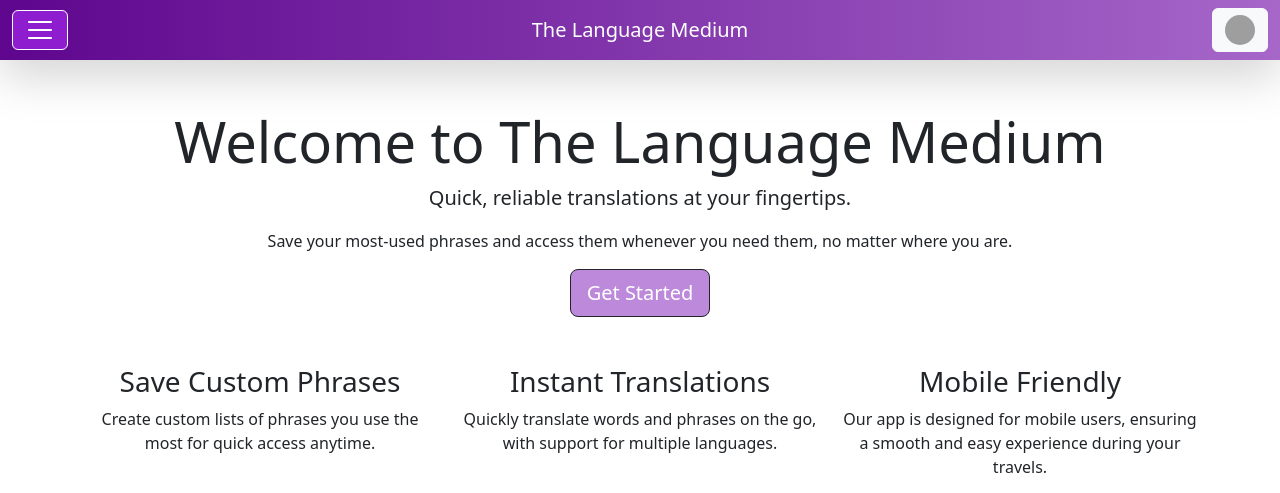
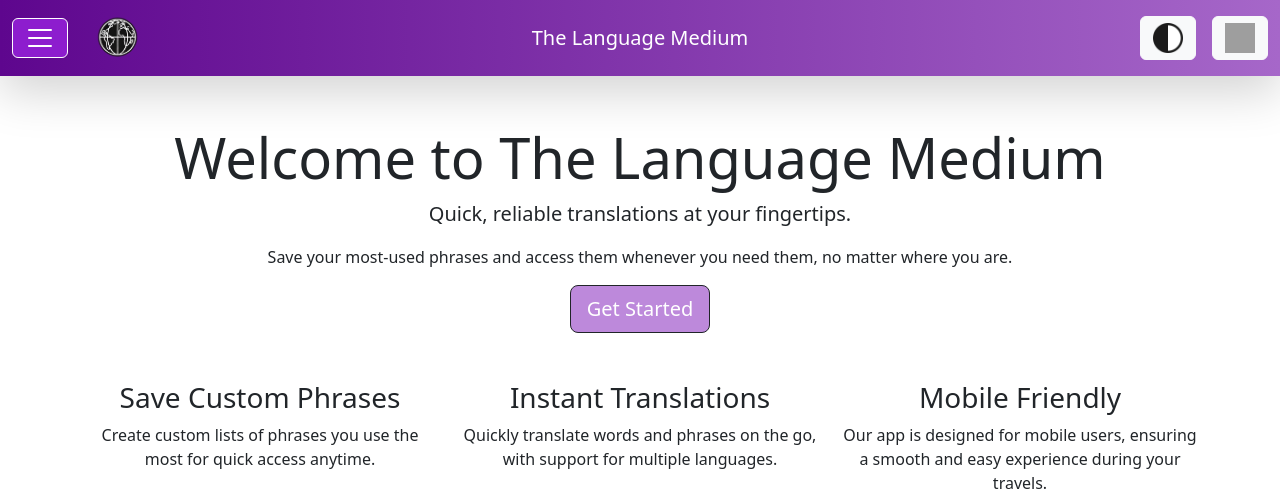
Before and after one commit to UCCS-CS4300-5300/Group4-fall2024, a Django app: page / in a window 1280 px wide. Shown: the top 493 px of the page. Run offline with Django 4.2, Linux system fonts and the light colour scheme; grey boxes are pictures that could not be loaded.

Commit message:
Added Logo + Darkmode

```diff
--- a/tlm/tlm/settings.py
+++ b/tlm/tlm/settings.py
@@ -128,6 +128,10 @@ USE_TZ = True
 
 STATIC_URL = 'static/'
 
+STATICFILES_DIRS = [
+    os.path.join(BASE_DIR, 'tlm_app/static')
+]
+
 # Default primary key field type
 # https://docs.djangoproject.com/en/4.2/ref/settings/#default-auto-field
 
--- a/tlm/tlm_app/static/styles/styles.css
+++ b/tlm/tlm_app/static/styles/styles.css
@@ -94,3 +94,47 @@
     background-color: #8d1dce;
     color: white;
 }
+
+/* Styling for logo */
+.logo-image {
+    width: 60px;
+    height: auto;
+    padding: 0;
+    margin: 0 20px;
+    display: inline-block;
+}
+
+/* Dark mode for main page */
+.dark-mode {
+    background-color: #121212;
+    color: #f1f1f1;
+}
+
+/* Dark mode for NAV bar*/
+.dark-mode .navbar-custom {
+    background: linear-gradient(to right, #181818, #3d3d3d);
+}
+
+
+/* Dark mode for hamburger menu*/
+.dark-mode .navbar-toggler {
+    background-color: #313131;
+    border-color: #3d3c3c;
+}
+
+/* Dark mode for middle buttons TEXT and TLM TEXT at top middle*/
+.dark-mode a {
+    color: #ffffff;
+}
+
+/* Dark mode for middle buttons */
+.dark-mode .btn {
+    background-color: #313131;
+    border-color: #3d3c3c;
+}
+
+/* Dark mode for over hovering middle buttons */
+.dark-mode .btn:hover {
+    background-color: #525151;
+    color: #ffffff;
+}
--- a/tlm/tlm_app/templates/base_template.html
+++ b/tlm/tlm_app/templates/base_template.html
@@ -16,11 +16,15 @@
         <div class="container-fluid d-flex justify-content-between align-items-center">
 
             <!-- Hamburger Menu Wrapper (to position pop-up correctly) -->
-            <div class="menu-wrapper">
-                <!-- Hamburger Menu (top left) -->
-                <button class="navbar-toggler" type="button" id="menuToggle" aria-label="Toggle navigation">
-                    <i class="navbar-toggler-icon"></i>
-                </button>
+            <div class="d-flex align-items-center">
+                <div class="menu-wrapper">
+                    <!-- Hamburger Menu (top left) -->
+                    <button class="navbar-toggler" type="button" id="menuToggle" aria-label="Toggle navigation">
+                        <i class="navbar-toggler-icon"></i>
+                    </button>
+                </div>
+                <!-- Logo Icon -->
+                <img src="{% static 'images/globe.png' %}" alt="The Language Medium Logo" width="65" height="auto" class="logo-image">
 
                 <!-- Pop-up Box Hamburger Menu -->
                 <div class="popup-menu" id="popupMenu">
@@ -38,10 +42,16 @@
 
             <!-- Profile Icon and User Pop-up Menu -->
             <div class="user-wrapper d-flex ms-auto">
+                <!-- Dark mode button  -->
+                <a href="javascript:void(0)" id="darkModeToggle" class="btn btn-light me-3">
+                    <img src="{% static 'images/darkModeToggle.png' %}" alt="Dark Mode" width="30" height="30">
+                </a>
+
                 <!-- User Profile Icon (top right) -->
                 <a href="javascript:void(0)" id="userIcon" class="btn btn-light">
-                    <img src="https://cdn-icons-png.flaticon.com/512/1077/1077114.png" alt="User Icon" width="30" height="30" class="rounded-circle">
+                    <img src="https://cdn-icons-png.flaticon.com/512/1077/1077114.png" alt="User Icon" width="30" height="30" class="account-icon">
                 </a>
+
 
                 <!-- User Pop-up Box (right) -->
                 <div class="user-popup-menu" id="userPopupMenu">
@@ -63,14 +73,26 @@
     </div>
 
     <!-- Footer -->
-    <footer class="fixed-bottom bg-light text-center text-lg-start mt-auto">
+    <footer class="footer fixed-bottom text-center text-lg-start mt-auto">
         <div class="text-center p-3">
             &copy; 2024 The Language Medium
         </div>
     </footer>
 
+
     <!-- Bootstrap JS (via CDN) -->
     <script src="https://cdn.jsdelivr.net/npm/bootstrap@5.3.1/dist/js/bootstrap.bundle.min.js"></script>
     <script src="{% static 'scripts/script.js' %}"></script>
+
+    <!-- Dark Mode Script -->
+    <script>
+        const darkModeToggle = document.getElementById('darkModeToggle');
+        const body = document.body;
+
+        darkModeToggle.addEventListener('click', () => {
+            body.classList.toggle('dark-mode');
+        });
+    </script>
+
 </body>
 </html>
```
Also changed, not shown: tlm/tlm_app/static/images/darkModeToggle.png (added), tlm/tlm_app/static/images/globe.png (added).
